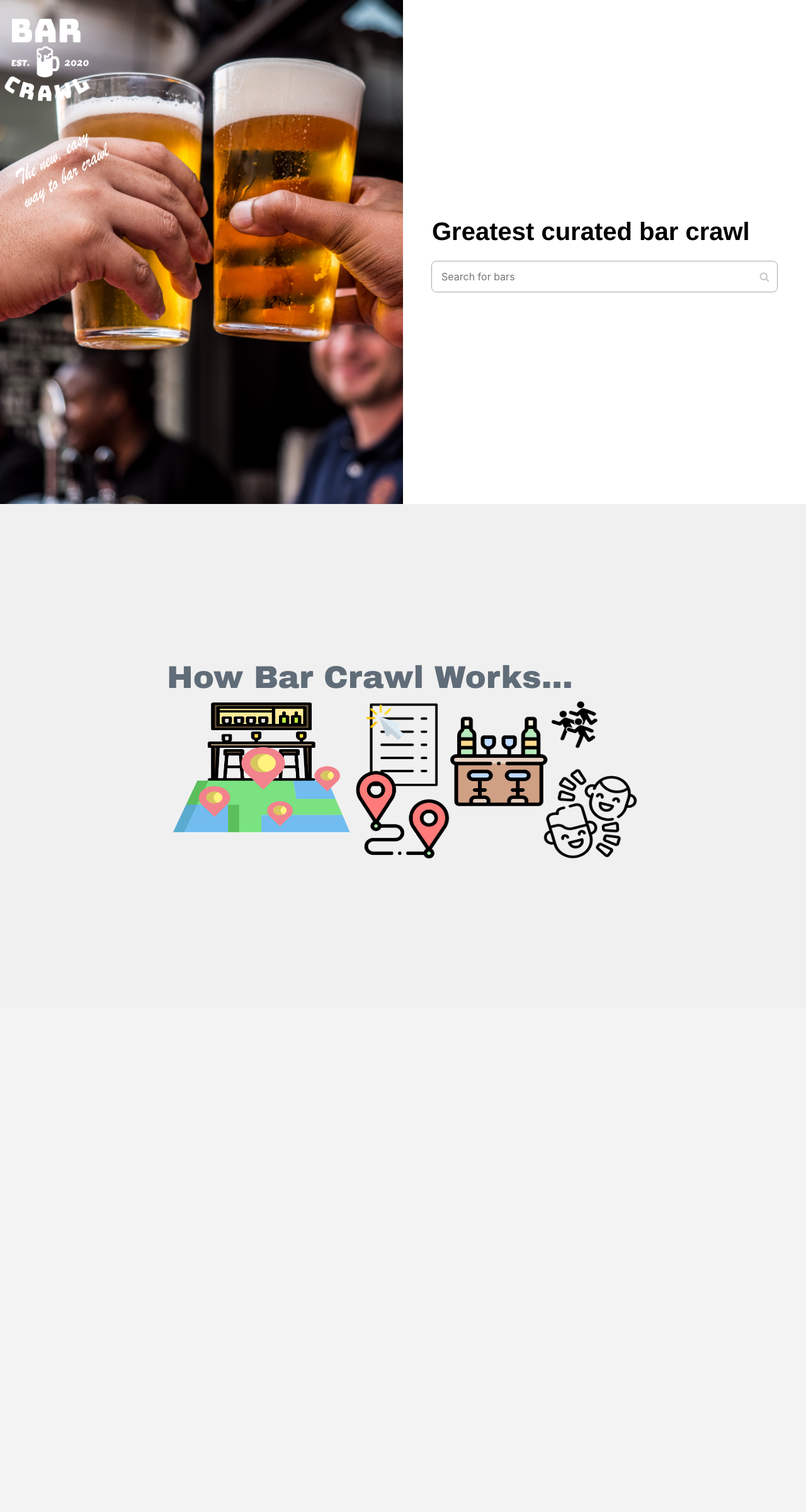
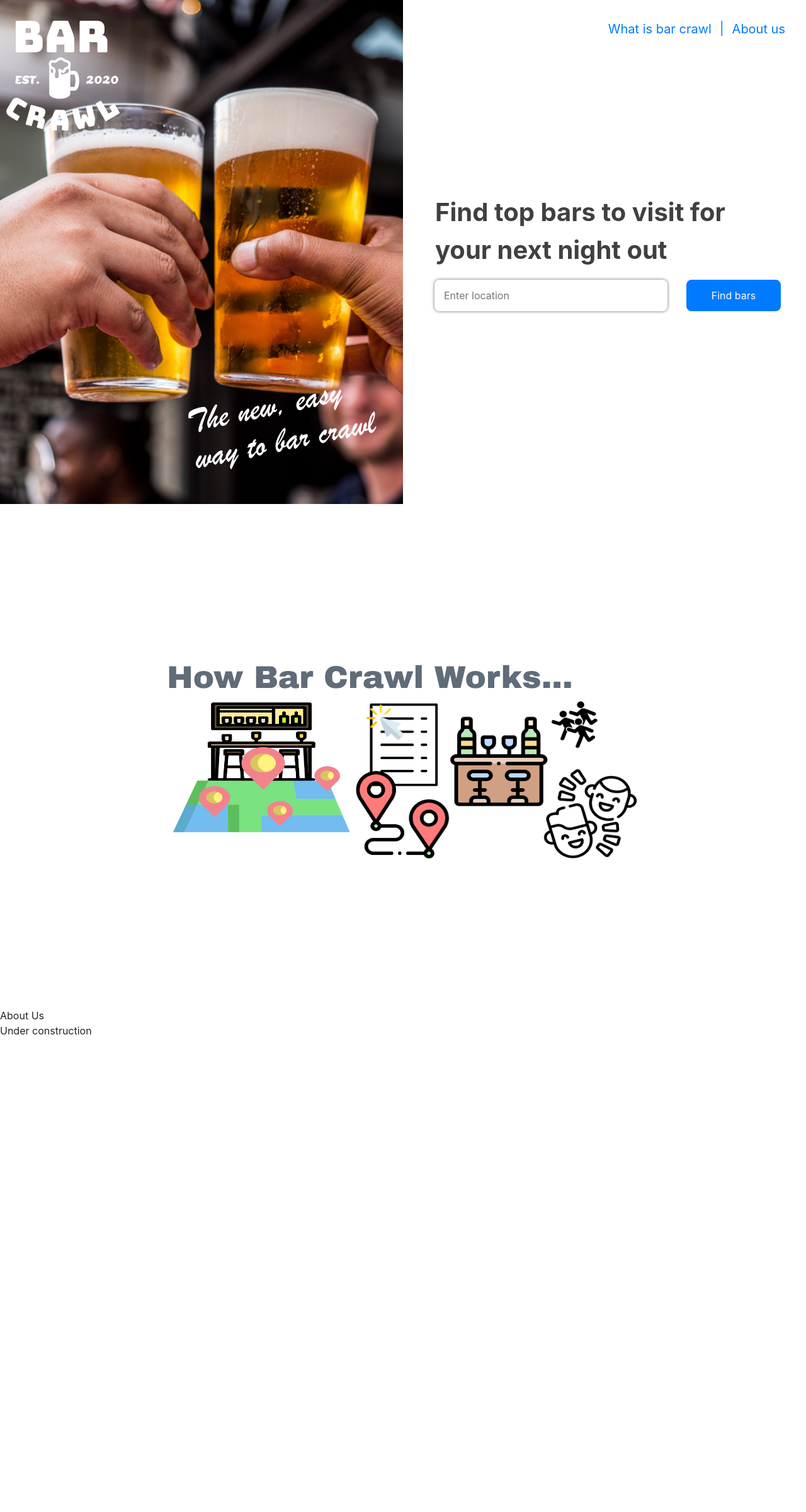
Before and after one commit to allandelarosa/bar-crawl, a Django app: page / in a window 1280 px wide. Shown: the whole page at 63% size. Before the commit the page ends 1363 px from the top, so only its background shows below. Run offline with Django 3.2, Linux system fonts and the light colour scheme; some libraries are stand-ins or nearby versions.

Commit message:
new main page layout

```diff
--- a/navigate/static/navigate/css/main.css
+++ b/navigate/static/navigate/css/main.css
@@ -5,8 +5,8 @@
 }
 
 .logo {
-  height: 150px;
-  width: 150px;
+  height: 200px;
+  width: 200px;
 }
 
 .logo img{
@@ -14,9 +14,16 @@
   height: 100%;
 }
 
+.motto {
+  width: 100%;
+}
+
 .motto img{
-  height: 200px;
-  width: 200px;
+
+  float: right;
+
+  width: 60%;
+  min-width: 250px;
 }
 
 
@@ -53,7 +60,12 @@ flex-direction: row;
 /*  background-color: white;*/
 }
 
-.bgimg-1, .bgimg-2, .bgimg-3 {
+.right .centered{
+  width: 100%;
+  padding: 50px;
+}
+
+.bgimg-1, .bgimg-2, .bgimg-3, .bgimg-4 {
   position: relative;
   background-position: center;
   background-size: cover;
@@ -63,6 +75,11 @@ flex-direction: row;
 .bgimg-1 {
   background-image: url('/static/navigate/images/barpic.jpeg');
   min-height: 100vh;
+  position: relative;
+  overflow: hidden;
+  display: flex;
+  flex-direction: column;
+  justify-content: space-between;
 }
 
 .bgimg-2 {
@@ -72,7 +89,12 @@ flex-direction: row;
 
 
 .bgimg-3 {
-  background-color: #F0F0F0;
+  background-color: white;
+  height: 100vh;
+}
+
+.bgimg-4 {
+  background-color: white;
   height: 100vh;
 }
 
@@ -85,12 +107,24 @@ flex-direction: row;
 }
 
 .descrip{
-  color: black;
+  color: #404040;
   padding: 1px;
   font-size: 40px;
-  font-family: "Arial Verdana", Helvetica, sans-serif;
   font-weight: bold;
   margin-bottom: -40px;
+}
+
+.links{
+  display: flex;
+  float: right;
+  color: #007bff;
+  font-size: 20px;
+  margin: 10px 20px;
+}
+
+.links .btn{
+  padding-top: 3px;
+  font-size: inherit;
 }
 
 .logo-nav {
@@ -142,28 +176,26 @@ flex-direction: row;
 #search-bar-main {
   height: 50px;
   min-width: 550px;
-  width: calc(60% - 130px - 20px);
-/*  margin: 25px 10px 25px 10px;*/
-  border: 1px solid darkgrey;
-  border-radius: 8px;
-}
+/*  width: calc(60% - 130px - 20px);
+*//*  margin: 25px 10px 25px 10px;*/
+  width: 100%;
 
-#search-bar-main * {
-  border: 0px;
-  outline: none;
 }
 
 #search-bar-main button {
-  width: 40px;
-  background-color: white;
-  color: #ccc;
-  border-radius: 0 8px 8px 0;
+  width: 150px;
+  border-radius: 8px;
+
 }
 
 #search-bar-main input {
   padding-left: 15px;
-  width: calc(100% - 40px);
-  border-radius: 8px 0 0 8px;
+  width: calc(100% - 180px);
+  border-radius: 8px;
+  border: 0px;
+  margin-right: 30px;
+  outline: none;
+  box-shadow: 0 0 5px rgb(0, 0, 0, 0.6);
 }
 
 #search-bar {
--- a/navigate/templates/navigate/home.html
+++ b/navigate/templates/navigate/home.html
@@ -7,25 +7,38 @@
 	<div class="split left bgimg-1">
 	<div class="logo">
 			<img src='/static/navigate/images/white-logo.png'>
+	</div>
 	<div class="motto">
 		<img src='/static/navigate/images/motto.png'>
 	</div>
 
 
-		</div>
-</div>
+	</div>
+
 
 
 <div class="split right bgimg-2">
+	<div class="links">
+		<button class="btn btn-link steps">
+			What is bar crawl
+		</button>
+		  |
+		<button class="btn btn-link aboutus">
+			About us
+		</button>
+	</div>
+
+
 	<div class="centered">
 		<div class="descrip middle">
-			<p>Greatest curated bar crawl</p>
+			<p>Find top bars to visit for your next night out</p>
 		</div>
 
 
 			<div class="row" id="search-bar-main">
-				<input id="address" type="text" placeholder="Search for bars">
-				<button class="button_class"><i class="fa fa-search"></i></button>
+				<input id="address" type="text" placeholder="Enter location">
+				<button class="btn btn-primary">Find bars</button>
+
 			</div>
 
 	</div>
@@ -52,7 +65,13 @@
     </div>
 
 
+	</div>
 </div>
+
+
+<div class="bgimg-4">
+	About Us
+	<br> Under construction
 </div>
 
 
```
Also changed, not shown: navigate/static/navigate/images/barpic.jpeg, navigate/static/navigate/images/barpic1.png (added), navigate/static/navigate/images/motto.png.
